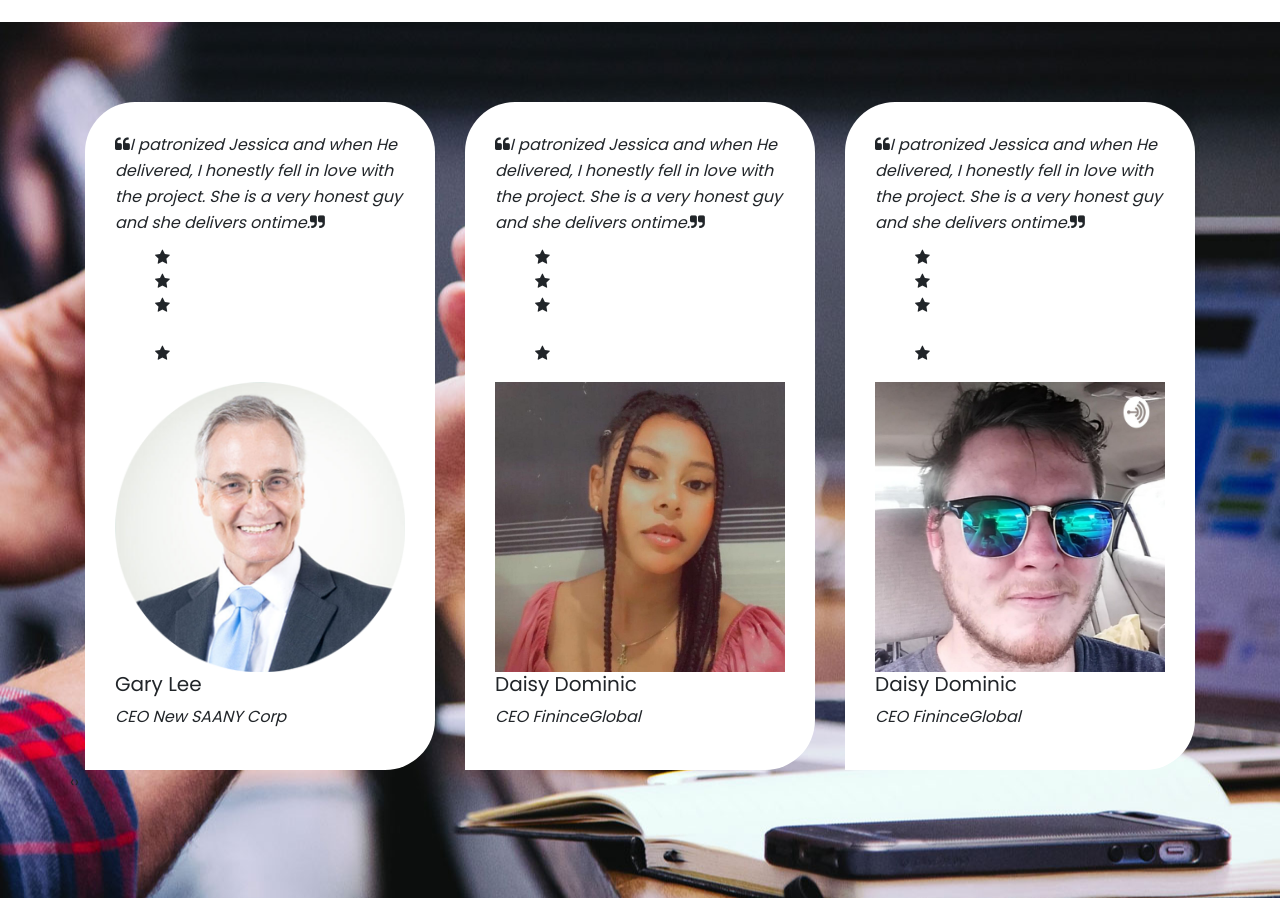
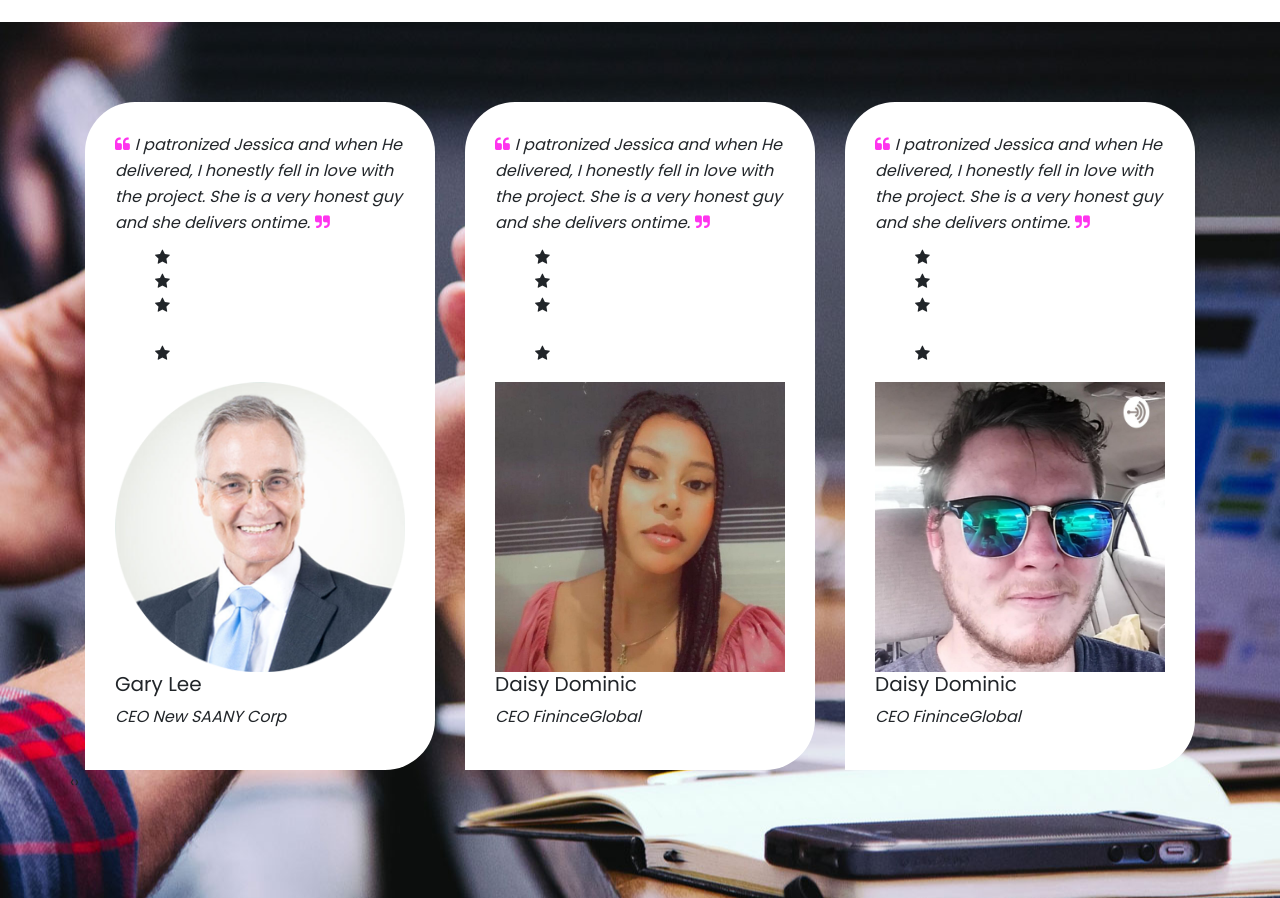
Before and after one commit to ellijs/Jessica-Lee, a React (Create React App) app in the folder jessica-lee/: page / in a window 1280 px wide. Shown: the part 2240-3138 px from the top of the page. Built offline with nearby package versions, Linux system fonts and the light colour scheme; a web font is replaced by a local one.

Commit message:
Styling quote

```diff
--- a/jessica-lee/src/PortfolioContainer/Testimonial/Testimonial.css
+++ b/jessica-lee/src/PortfolioContainer/Testimonial/Testimonial.css
@@ -47,3 +47,14 @@
     margin: 0 0 10px;
     font-style: italic;
 }
+
+.testimonial-section .testi-item p .fa-quote-left {
+    margin-right: 5px;
+    color: var(--pink);
+}
+
+.testimonial-section .testi-item p .fa-quote-right {
+    margin-left: 5px;
+    color: var(--pink);
+
+}
```
